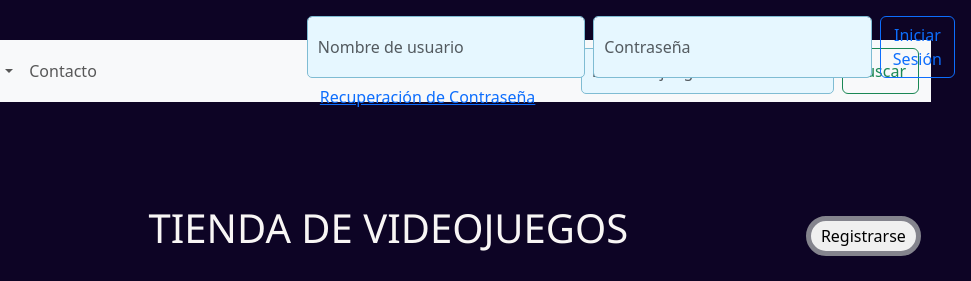
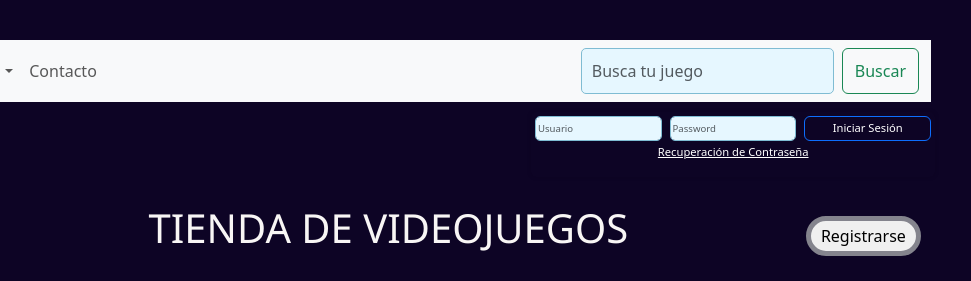
Before and after one commit to Grupo2Duoc/Proyecto_bimestreV2, a plain HTML site: page index.html in a window 1280 px wide. Shown: the top 281 px of the page, 309-1280 px from the left. Drawn offline with nearby package versions, Linux system fonts and the light colour scheme.

Commit message:
incluir inicio sesión y contraseña
Modificación de pantalla de inicio y código CSS para incluir botón de inicio y contraseña.
(tenemos que ver los colores)

```diff
--- a/index.html
+++ b/index.html
@@ -20,8 +20,8 @@
 <body id="fondo">
   <div class="login-container">
     <form class="d-flex" role="search">
-      <input class="form-control me-2" type="text" placeholder="Nombre de usuario" aria-label="Username">
-      <input class="form-control me-2" type="password" placeholder="Contraseña" aria-label="Password">
+      <input class="form-control me-2" type="text" placeholder="Usuario" aria-label="Username">
+      <input class="form-control me-2" type="password" placeholder="Password" aria-label="Password">
       <button class="btn btn-outline-primary" type="submit">Iniciar Sesión</button>
     </form>
     <a href="recuperar_contrasena.html" class="btn btn-link" target="_blank">Recuperación de Contraseña</a>
--- a/style.css
+++ b/style.css
@@ -362,17 +362,57 @@ button.btn-secondary:hover {
 }
 
 
-/* INICIO DE SESIÓN Y RECUPERACION DE CONTRASEÑA*/
-.navbar .form-control {
-    margin-right: 5px;
-    min-width: 120px;
-  }
 
-  .container h2 {
-    margin-bottom: 20px;
-  }
+/* INICIO DE SESIÓN Y RECUPERACION DE CONTRASEÑA */
+.login-container {
+    right: 0; /* Desde el lado derecho */
+    margin-top: 6rem; /* Espacio debajo de la navbar */
+    background-color: #0d0425; /* color del fondo*/
+    padding: 0.25rem; /* Reduce el espaciado interno */
+    border-radius: 5px; /* Bordes redondeados */
+    box-shadow: 0 0 5px rgba(0, 0, 0, 0.1); /* Sombra más sutil */
+    min-height: 65px; /* Altura mínima más pequeña para el contenedor */
+    margin-right: 20px; /*margen derecho del contenedor*/
+}
 
-  .container {
-    max-width: 150px;
-    margin-top: 200px;
-  }
+/* Estilo de los inputs dentro del contenedor de inicio de sesión */
+.login-container input {
+    width: 100%; /* Ajusta el ancho al 100% del contenedor */
+    height: 25px; /* Ajusta la altura de los inputs (más compactos) */
+    margin-right: 0.25rem; /* Reduce el espacio entre inputs */
+    font-size: 0.6rem; /* Tamaño de fuente más pequeño */
+}
+
+/* Estilo del botón de inicio de sesión */
+.login-container .btn {
+    height: 30px; /* Altura más compacta de los botones */
+    font-size: 0.75rem; /* Tamaño de fuente más pequeño */
+}
+
+/* Estilo del enlace de recuperación de contraseña */
+.login-container .btn-link {
+    padding-left: 0; /* Elimina padding izquierdo para alinear mejor */
+    font-size: 0.40rem; /* Tamaño de fuente más pequeño para el enlace */
+}
+
+/* Estilos generales para todos los elementos del contenedor */
+.login-container .btn,
+.login-container input {
+    padding: 0.10rem; /* Reduce el espaciado interno uniforme */
+}
+
+/* Aumenta el ancho del botón de inicio de sesión */
+.login-container .btn {
+    width: 100%; /* Hace que el botón ocupe todo el ancho del contenedor */
+    height: 25px; /* Ajusta la altura del botón si es necesario */
+    font-size: 0.7rem; /* Tamaño de fuente más pequeño, ajusta según sea necesario */
+    color: white;
+}
+
+/* Centra el texto del enlace de 'Recuperación de Contraseña' */
+.login-container .btn-link {
+    display: block; /* Cambia el enlace a un bloque para poder centrarlo */
+    text-align: center; /* Centra el texto */
+    margin-top: 0rem; /* Espacio arriba del enlace */
+    color: white;
+}
```
